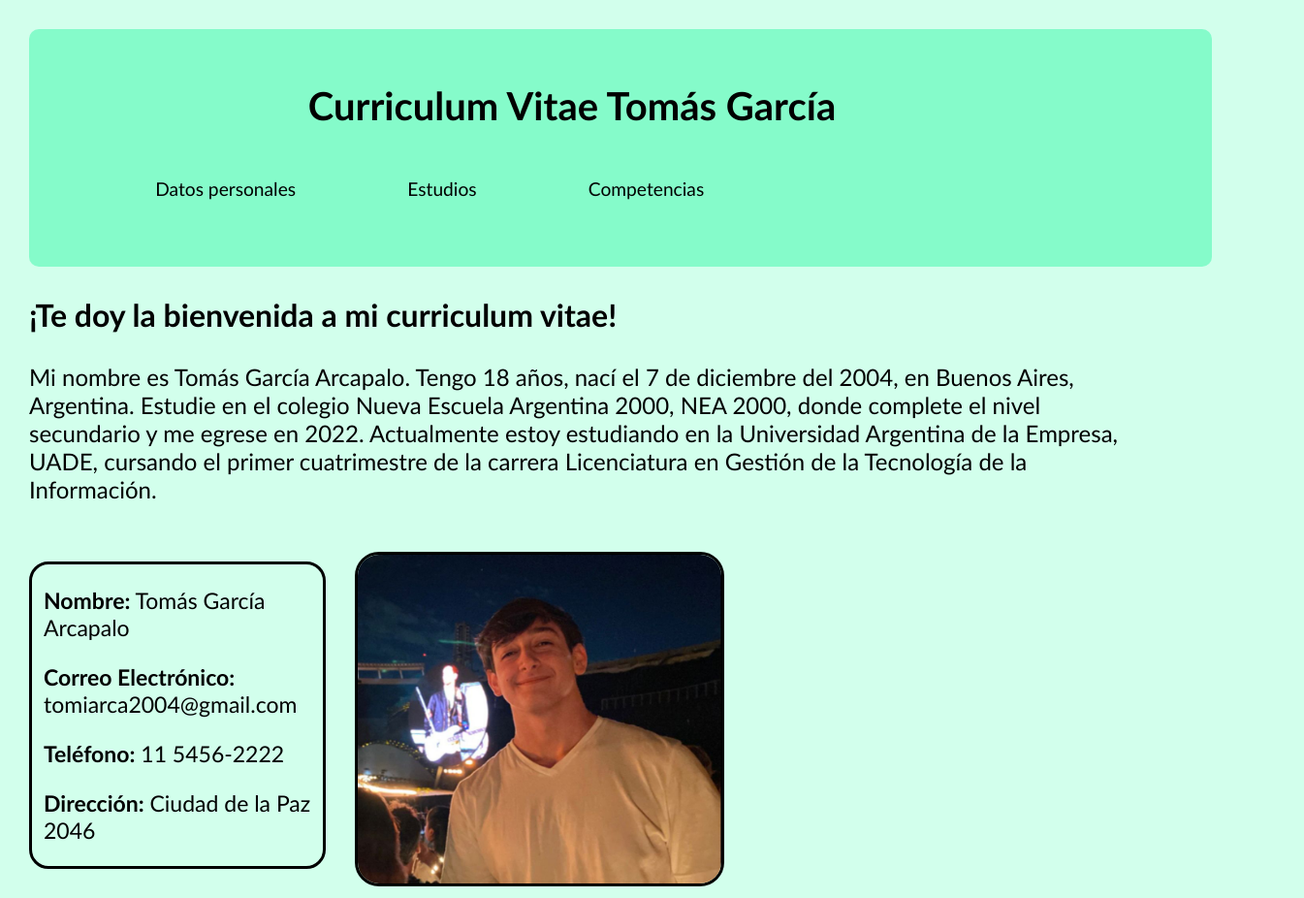
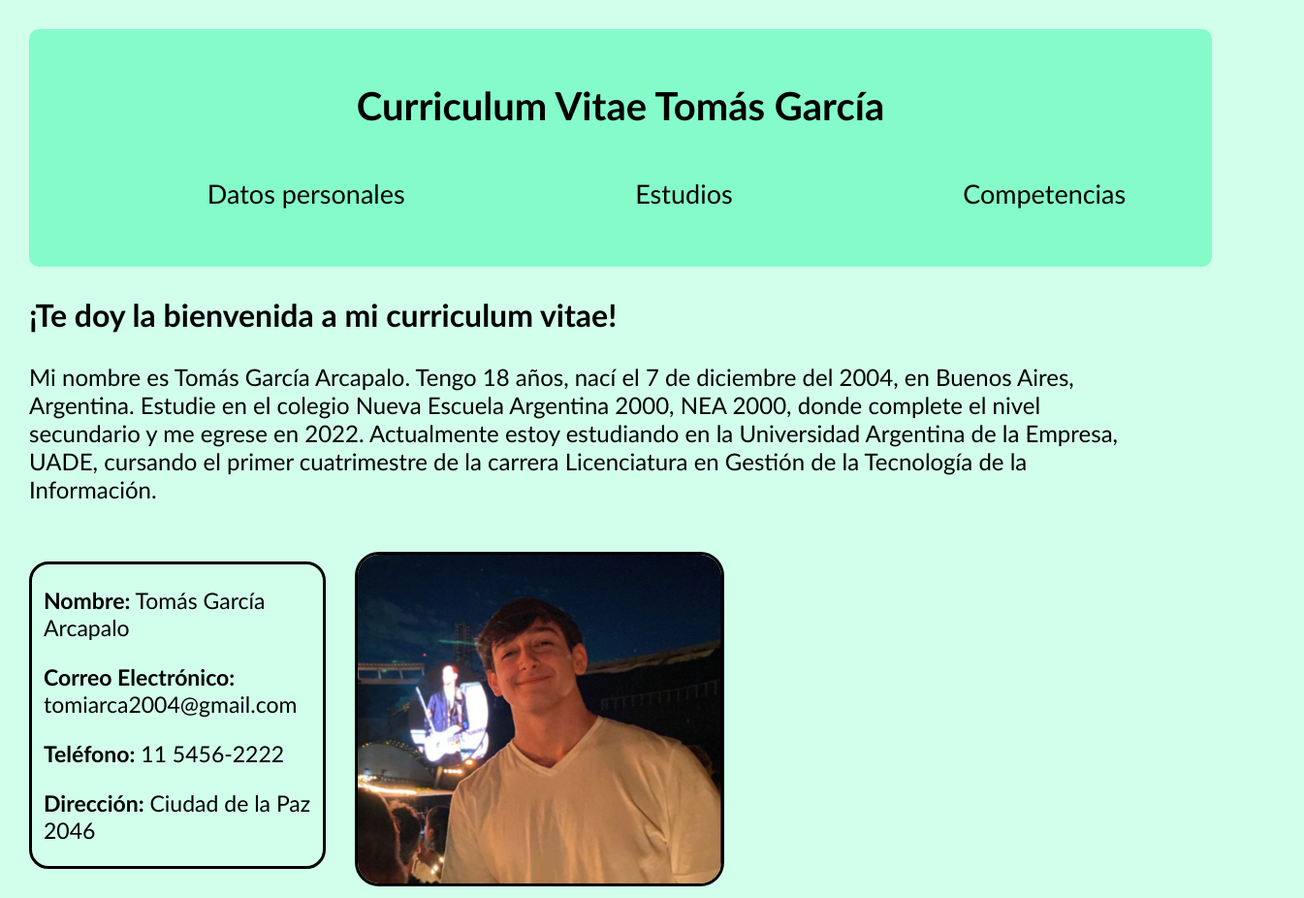
Before and after one commit to tomasGA4/CVTomas, a plain HTML site: page index.html in a window 1280 px wide. Shown: the whole page at 97% size, 1345 px wide, since content can reach past the window. Drawn offline with Linux system fonts and the light colour scheme.

Commit message:
Update index.css

```diff
--- a/index.css
+++ b/index.css
@@ -20,16 +20,18 @@ header{
 
 .hipervinculos li a {
     text-decoration: none;
-    padding-left: 9vw;
     color: black;
-    font-size: 1.5vw;
+    font-size:27px;
     font-family: 'Gill Sans', 'Gill Sans MT', Calibri, 'Trebuchet MS', sans-serif;
 }
+
+
 
 .hipervinculos{
     display: flex;
     margin-top: 50px;
-    width: 1300px;
+    width: 100%;
+    justify-content: space-around;
     list-style: none;
     font-family: 'Gill Sans', 'Gill Sans MT', Calibri, 'Trebuchet MS', sans-serif;
 }
@@ -83,3 +85,11 @@ img {
     font-family: 'Gill Sans', 'Gill Sans MT', Calibri, 'Trebuchet MS', sans-serif;
     width: 94%;
 }
+
+
+@media only screen and (max-width:1110px){
+    .hipervinculos{
+        display: block;
+        margin-left:200px ;
+    }
+}
```
